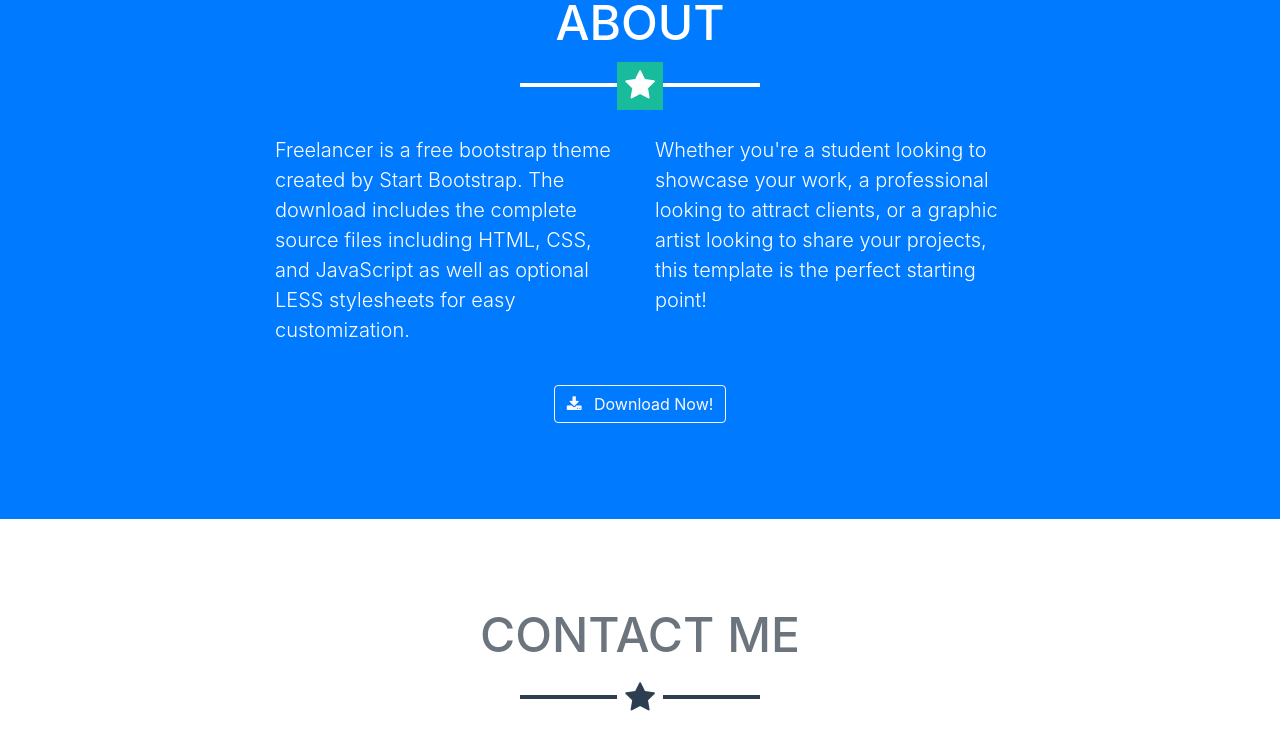
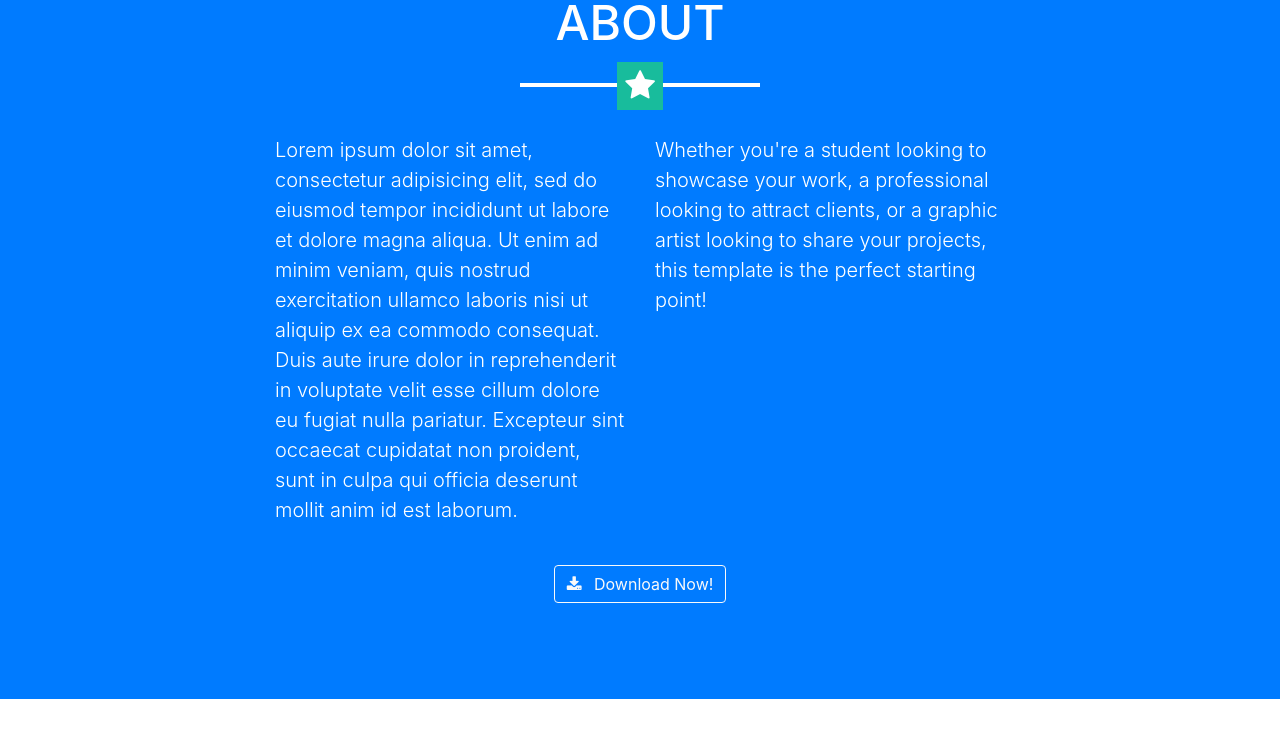
Before and after one commit to jimster8/jimster8.github.io, a website with bundled scripts: page index.html in a window 1280 px wide. Shown: the part 1760-2504 px from the top of the page. Built offline with nearby package versions, Linux system fonts and the light colour scheme.

Commit message:
Add files via upload

```diff
--- a/index.html
+++ b/index.html
@@ -22,7 +22,7 @@
     <link href="vendor/magnific-popup/magnific-popup.css" rel="stylesheet" type="text/css">
 
     <!-- Custom styles for this template -->
-    <link href="css/freelancer.min.css" rel="stylesheet">
+    <link href="css/freelancer.css" rel="stylesheet">
 
   </head>
 
@@ -56,7 +56,7 @@
     <header class="masthead bg-primary text-white text-center">
       <div class="container">
         <img class="img-fluid mb-5 d-block mx-auto" src="img/profile.png" alt="">
-        <h1 class="text-uppercase mb-0">Start Bootstrap</h1>
+        <h1 class="text-uppercase mb-0">HUI JIM</h1>
         <hr class="star-light">
         <h2 class="font-weight-light mb-0">Web Developer - Graphic Artist - User Experience Designer</h2>
         <a href="new.html">Click here for more</a>
@@ -140,7 +140,12 @@
         <hr class="star-light mb-5">
         <div class="row">
           <div class="col-lg-4 ml-auto">
-            <p class="lead">Freelancer is a free bootstrap theme created by Start Bootstrap. The download includes the complete source files including HTML, CSS, and JavaScript as well as optional LESS stylesheets for easy customization.</p>
+            <p class="lead">Lorem ipsum dolor sit amet, consectetur adipisicing elit, sed do eiusmod
+            tempor incididunt ut labore et dolore magna aliqua. Ut enim ad minim veniam,
+            quis nostrud exercitation ullamco laboris nisi ut aliquip ex ea commodo
+            consequat. Duis aute irure dolor in reprehenderit in voluptate velit esse
+            cillum dolore eu fugiat nulla pariatur. Excepteur sint occaecat cupidatat non
+            proident, sunt in culpa qui officia deserunt mollit anim id est laborum.</p>
           </div>
           <div class="col-lg-4 mr-auto">
             <p class="lead">Whether you're a student looking to showcase your work, a professional looking to attract clients, or a graphic artist looking to share your projects, this template is the perfect starting point!</p>
```
